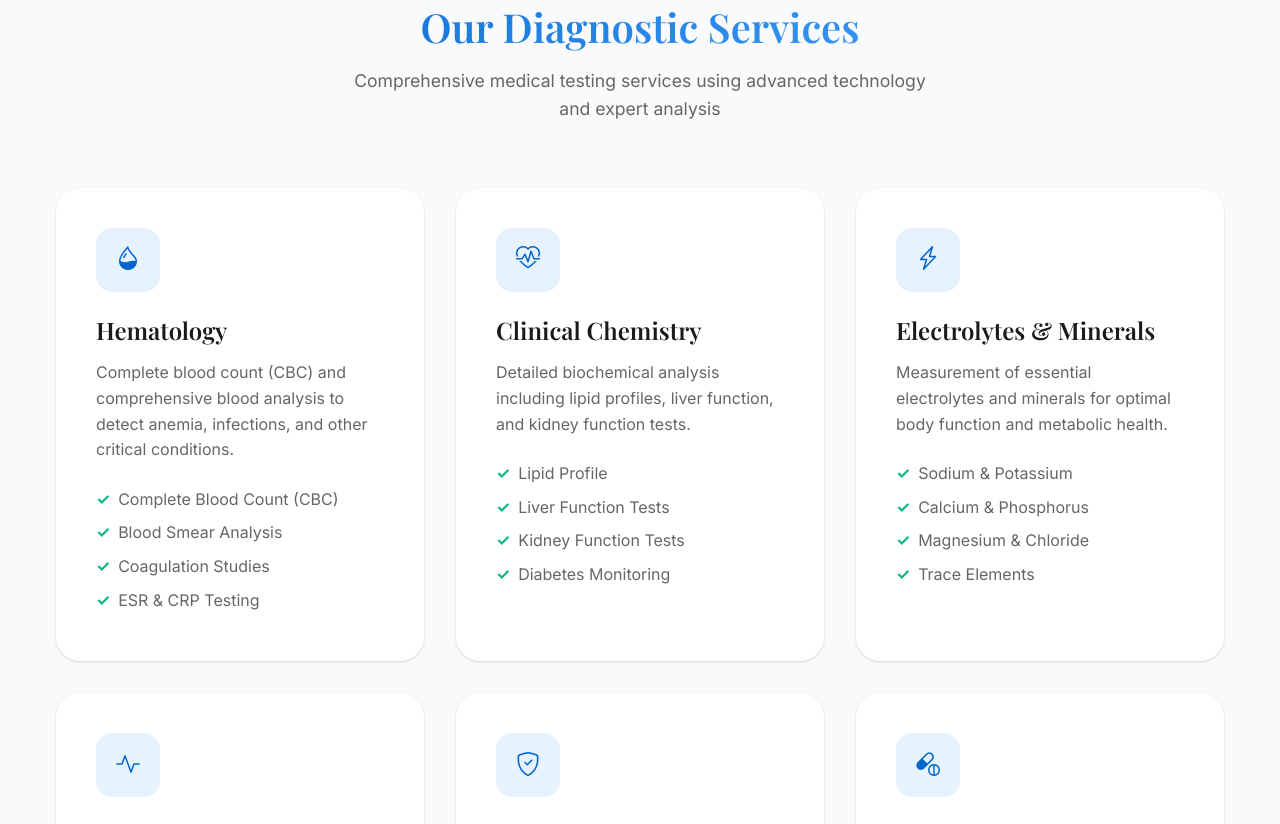
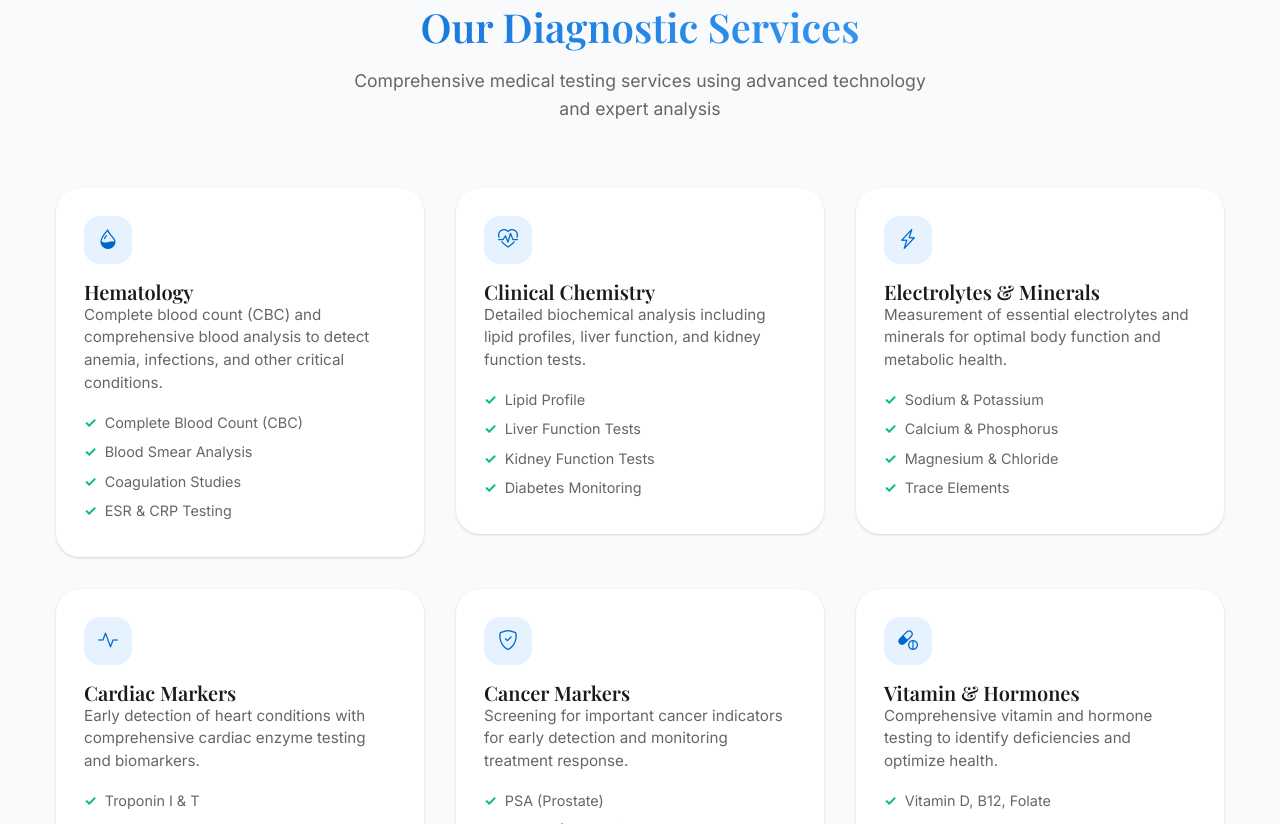
Before and after one commit to yosefkemer/zemalab, a plain HTML site: page index.html in a window 1280 px wide. Shown: the part 1976-2800 px from the top of the page. Drawn offline with nearby package versions, Linux system fonts and the light colour scheme.

Commit message:
service cards layout changed

```diff
--- a/index.html
+++ b/index.html
@@ -498,12 +498,13 @@
 
         .service-card {
             background: var(--bg-primary);
-            padding: 2.5rem;
+            padding: 1.75rem;
             border-radius: var(--radius-2xl);
             box-shadow: var(--shadow-sm);
             transition: all var(--transition-slow);
             position: relative;
             overflow: hidden;
+            height: fit-content;
         }
 
         .service-card::before {
@@ -528,16 +529,16 @@
         }
 
         .service-icon {
-            width: 4rem;
-            height: 4rem;
+            width: 3rem;
+            height: 3rem;
             border-radius: var(--radius-xl);
             background: var(--light-blue);
             color: var(--primary-blue);
             display: flex;
             align-items: center;
             justify-content: center;
-            font-size: 1.5rem;
-            margin-bottom: 1.5rem;
+            font-size: 1.25rem;
+            margin-bottom: 1rem;
             transition: all var(--transition-normal);
             position: relative;
             z-index: 2;
@@ -550,8 +551,8 @@
         }
 
         .service-card h3 {
-            font-size: 1.5rem;
-            margin-bottom: 1rem;
+            font-size: 1.25rem;
+            margin-bottom: 0;
             color: var(--text-primary);
             position: relative;
             z-index: 2;
@@ -559,10 +560,11 @@
 
         .service-card p {
             color: var(--text-secondary);
-            line-height: 1.6;
-            margin-bottom: 1.5rem;
+            line-height: 1.5;
+            margin-bottom: 1rem;
             position: relative;
             z-index: 2;
+            font-size: 0.95rem;
         }
 
         .service-features {
@@ -575,8 +577,9 @@
             display: flex;
             align-items: center;
             gap: 0.5rem;
-            margin-bottom: 0.5rem;
+            margin-bottom: 0.4rem;
             color: var(--text-secondary);
+            font-size: 0.9rem;
         }
 
         .service-features li::before {
@@ -905,7 +908,7 @@
             <div class="navbar-content">
                 <a href="#home" class="navbar-brand">
                     <img src="images/zemalogo.png" alt="Zema Logo">
-                    Zema Diagnostic Laboratory
+                    Zema Lab
                 </a>
 
                 <ul class="navbar-nav">
@@ -1083,10 +1086,12 @@
 
             <div class="services-grid">
                 <div class="service-card" data-aos="fade-up" data-aos-delay="100">
+                    <div class="service-header">
                         <div class="service-icon">
                             <i class="bi bi-droplet-half"></i>
                         </div>
                         <h3>Hematology</h3>
+                    </div>
                     <p>Complete blood count (CBC) and comprehensive blood analysis to detect anemia, infections, and other critical conditions.</p>
                     <ul class="service-features">
                         <li>Complete Blood Count (CBC)</li>
@@ -1097,10 +1102,12 @@
                 </div>
 
                 <div class="service-card" data-aos="fade-up" data-aos-delay="200">
+                    <div class="service-header">
                         <div class="service-icon">
                             <i class="bi bi-heart-pulse"></i>
                         </div>
                         <h3>Clinical Chemistry</h3>
+                    </div>
                     <p>Detailed biochemical analysis including lipid profiles, liver function, and kidney function tests.</p>
                     <ul class="service-features">
                         <li>Lipid Profile</li>
@@ -1111,10 +1118,12 @@
                 </div>
 
                 <div class="service-card" data-aos="fade-up" data-aos-delay="300">
+                    <div class="service-header">
                         <div class="service-icon">
                             <i class="bi bi-lightning-charge"></i>
                         </div>
                         <h3>Electrolytes & Minerals</h3>
+                    </div>
                     <p>Measurement of essential electrolytes and minerals for optimal body function and metabolic health.</p>
                     <ul class="service-features">
                         <li>Sodium & Potassium</li>
@@ -1125,10 +1134,12 @@
                 </div>
 
                 <div class="service-card" data-aos="fade-up" data-aos-delay="400">
+                    <div class="service-header">
                         <div class="service-icon">
                             <i class="bi bi-activity"></i>
                         </div>
                         <h3>Cardiac Markers</h3>
+                    </div>
                     <p>Early detection of heart conditions with comprehensive cardiac enzyme testing and biomarkers.</p>
                     <ul class="service-features">
                         <li>Troponin I & T</li>
@@ -1139,10 +1150,12 @@
                 </div>
 
                 <div class="service-card" data-aos="fade-up" data-aos-delay="500">
+                    <div class="service-header">
                         <div class="service-icon">
                             <i class="bi bi-shield-check"></i>
                         </div>
                         <h3>Cancer Markers</h3>
+                    </div>
                     <p>Screening for important cancer indicators for early detection and monitoring treatment response.</p>
                     <ul class="service-features">
                         <li>PSA (Prostate)</li>
@@ -1153,10 +1166,12 @@
                 </div>
 
                 <div class="service-card" data-aos="fade-up" data-aos-delay="600">
+                    <div class="service-header">
                         <div class="service-icon">
                             <i class="bi bi-capsule-pill"></i>
                         </div>
                         <h3>Vitamin & Hormones</h3>
+                    </div>
                     <p>Comprehensive vitamin and hormone testing to identify deficiencies and optimize health.</p>
                     <ul class="service-features">
                         <li>Vitamin D, B12, Folate</li>
```
Lines whose indentation alone changed are shown as unchanged.
